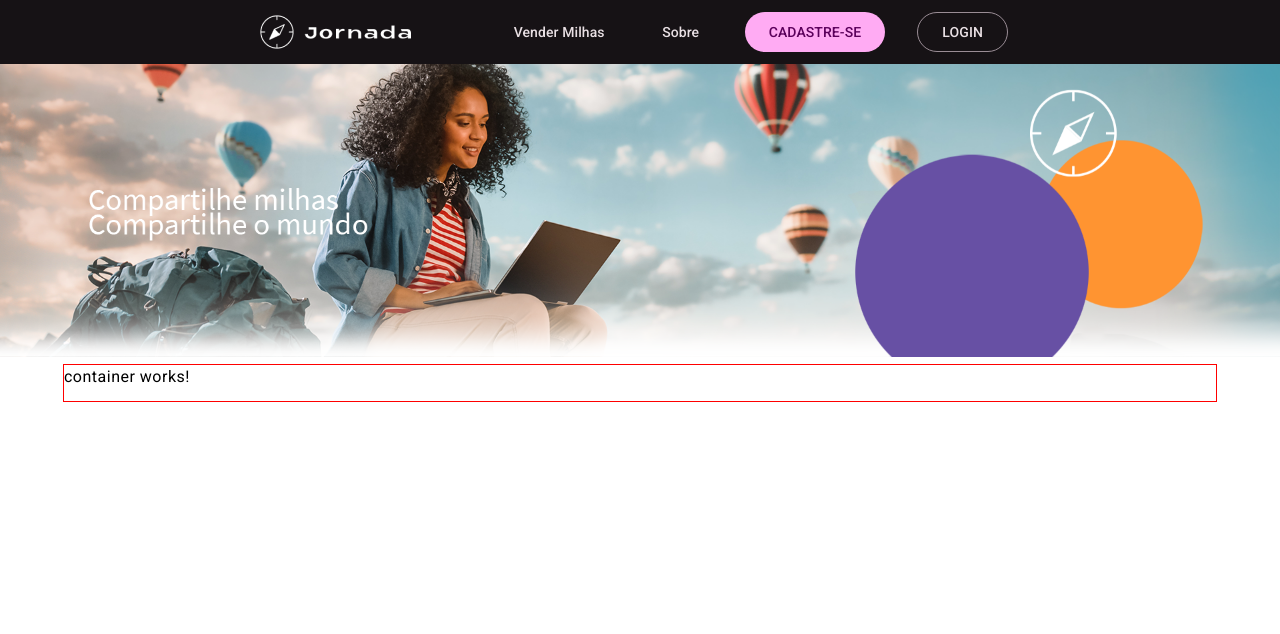
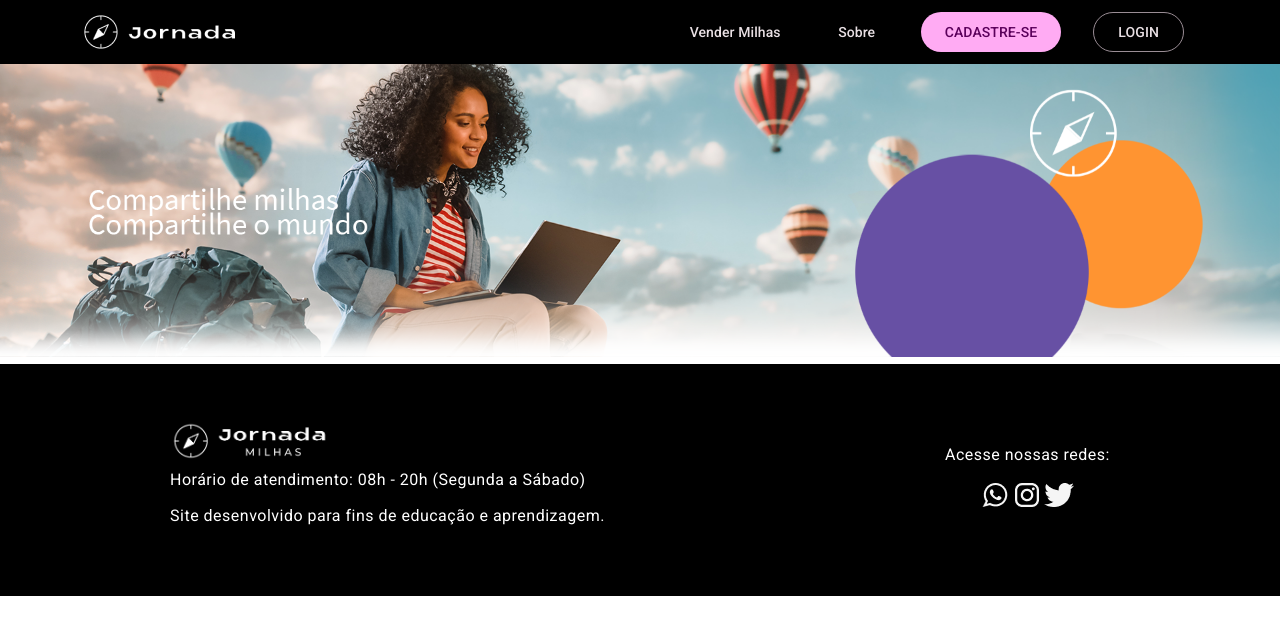
Before and after one commit to AlexSilvaCB/JornadaMilhas-Angular, an Angular app: page / in a window 1280 px wide. Shown: the top 634 px of the page. Built offline with nearby package versions, Linux system fonts and the light colour scheme.

Commit message:
Criação rodapé e ajustes header

```diff
--- a/src/app/modules/card/card.component.html
+++ b/src/app/modules/card/card.component.html
@@ -1 +1,3 @@
+<app-container>
 <p>card works!</p>
+</app-container>
--- a/src/app/modules/card/card.component.ts
+++ b/src/app/modules/card/card.component.ts
@@ -1,9 +1,10 @@
 import { Component } from '@angular/core';
+import { ContainerComponent } from '../container/container.component';
 
 @Component({
   selector: 'app-card',
   standalone: true,
-  imports: [],
+  imports: [ContainerComponent],
   templateUrl: './card.component.html',
   styleUrl: './card.component.scss'
 })
--- a/src/app/modules/container/container.component.html
+++ b/src/app/modules/container/container.component.html
@@ -1,3 +1,2 @@
 <ng-content>
-  <p>container works!</p>
 <ng-content/>
--- a/src/app/modules/container/container.component.scss
+++ b/src/app/modules/container/container.component.scss
@@ -1,10 +1,6 @@
 :host{
-
   display: block;
   margin: 0 auto;
-  max-width: 1200px;
+  max-width: 1600px;
   width: 90%;
-
-  border: 1px solid red;
-
 }
--- a/src/app/modules/footer/footer.component.html
+++ b/src/app/modules/footer/footer.component.html
@@ -1 +1,15 @@
-<p>footer works!</p>
+
+
+<footer>
+    <div>
+      <img src="imagens/logo-com-tagline.png" alt="Logo Jornda Milhas Rodapé">
+      <p>Horário de atendimento: 08h - 20h (Segunda a Sábado)</p>
+      <p>Site desenvolvido para fins de educação e aprendizagem.</p>
+    </div>
+    <div>
+      <p>Acesse nossas redes:</p>
+      <img src="icones/whatsapp.png" alt="Imagem Whatsapp">
+      <img src="icones/instagram.png" alt="Imagem Instagram">
+      <img src="icones/twitter.png" alt="Imagem twitter">
+    </div>
+</footer>
--- a/src/app/modules/footer/footer.component.scss
+++ b/src/app/modules/footer/footer.component.scss
@@ -0,0 +1,23 @@
+:host{
+  footer{
+    display: flex;
+    justify-content: space-around;
+    align-items: center;
+    background-color: black;
+    color: white;
+    width: 100%;
+    height: 232px;
+
+    div:nth-child(1){
+      img{
+        max-width: 100%;
+        max-height: 40px;
+      }
+    }
+
+    div:nth-child(2){
+      text-align: center;
+    }
+
+  }
+}
--- a/src/app/modules/header/header.component.html
+++ b/src/app/modules/header/header.component.html
@@ -1,4 +1,5 @@
 <header class="app-header">
+      <app-container>
         <mat-toolbar>
           <img src="imagens/logo.png" alt="Logo da aplicação Jornada Milhas">
           <span class="example-spacer"></span>
@@ -6,6 +7,8 @@
           <button mat-button>Sobre</button>
           <button mat-flat-button>CADASTRE-SE</button>
           <button mat-stroked-button >LOGIN</button>
+      </mat-toolbar>
+    </app-container>
 
-  </mat-toolbar>
+
 </header>
--- a/src/app/modules/header/header.component.scss
+++ b/src/app/modules/header/header.component.scss
@@ -1,9 +1,7 @@
 :host{
 
-  .app-header{
-    mat-toolbar{
-     padding: 0 256px;
-    }
+  .app-header, mat-toolbar{
+   background-color: black;
 
     button{
       margin: 0 16px;
@@ -12,6 +10,5 @@
     .example-spacer {
       flex: 1 1 auto;
     }
-
   }
 }
--- a/src/app/modules/header/header.component.ts
+++ b/src/app/modules/header/header.component.ts
@@ -1,11 +1,12 @@
 import { Component } from '@angular/core';
 import {MatToolbarModule} from '@angular/material/toolbar';
 import {MatButtonModule} from '@angular/material/button';
+import { ContainerComponent } from '../container/container.component';
 
 @Component({
   selector: 'app-header',
   standalone: true,
-  imports: [MatToolbarModule, MatButtonModule],
+  imports: [MatToolbarModule, MatButtonModule, ContainerComponent],
   templateUrl: './header.component.html',
   styleUrl: './header.component.scss'
 })
--- a/src/app/pages/principal-jornada/principal-jornada.component.html
+++ b/src/app/pages/principal-jornada/principal-jornada.component.html
@@ -1,3 +1,5 @@
 <app-header />
-<app-banner [srcSignal]="srcHome" [alt]="altHome"  />
+<app-banner [srcSignal]="srcHome" [alt]="altHome"/>
+
 <app-container />
+<app-footer />
--- a/src/app/pages/principal-jornada/principal-jornada.component.ts
+++ b/src/app/pages/principal-jornada/principal-jornada.component.ts
@@ -2,11 +2,12 @@ import { Component } from '@angular/core';
 import { HeaderComponent } from '../../modules/header/header.component';
 import { BannerComponent } from '../../modules/banner/banner.component';
 import { ContainerComponent } from '../../modules/container/container.component';
+import { FooterComponent } from '../../modules/footer/footer.component';
 
 @Component({
   selector: 'app-principal-jornada',
   standalone: true,
-  imports: [HeaderComponent, BannerComponent, ContainerComponent],
+  imports: [HeaderComponent, BannerComponent, ContainerComponent, FooterComponent ],
   templateUrl: './principal-jornada.component.html',
   styleUrl: './principal-jornada.component.scss'
 })
```
Lines whose indentation alone changed are shown as unchanged.
